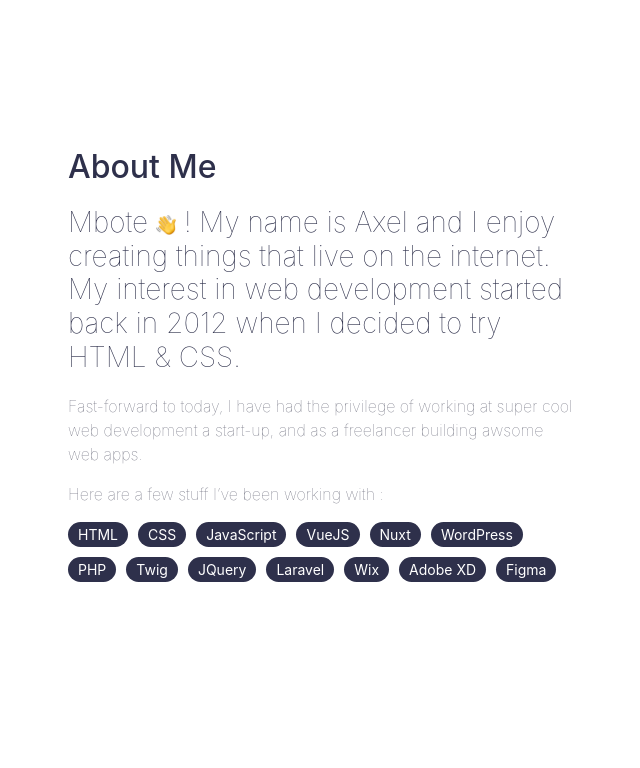
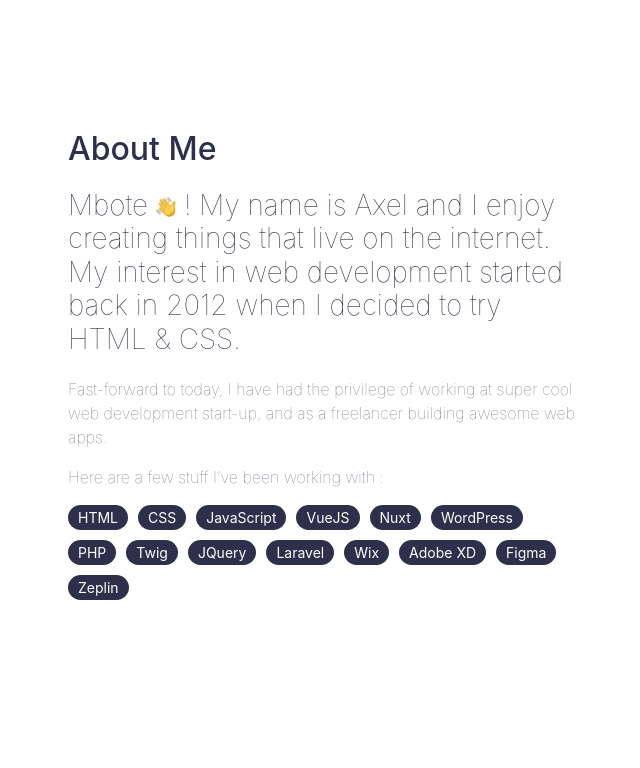
Before and after one commit to axelilali/portfolio, a Nuxt app: page / in a window 1280 px wide. Shown: the part 830-1598 px from the top of the page, without its empty margins (637-1277 px from the left). Built offline with nearby package versions, Linux system fonts and the light colour scheme.

Commit message:
few fixes

```diff
--- a/pages/index.vue
+++ b/pages/index.vue
@@ -6,17 +6,36 @@
         <b-row>
           <b-col>
             <h1 data-aos="fade-up">
-              Hello. <br> I'm a web developer and UI designer based in Kinshasa.
+              Hello. <br>
+              I'm a web developer and UI designer based in Kinshasa.
             </h1>
             <p data-aos="fade-up" data-aos-delay="200">
-              My name is Axel Ilali and I enjoy creating things that live on the internet.
+              My name is Axel Ilali and I enjoy creating things that live on the
+              internet.
             </p>
-            <span data-aos="fade-up" data-aos-delay="300">Find me on
-              <strong><a tabindex="blank" rel="noopener noreferrer" href="https://www.linkedin.com/in/axel-ilali/">LinkedIn</a></strong>,
-              <strong><a href="" rel="noopener noreferrer">Github</a></strong> and
-              <strong><a target="blank" rel="noopener noreferrer" href="https://twitter.com/im__axel">Twitter</a></strong>
+            <span
+              data-aos="fade-up"
+              data-aos-delay="300"
+            >Find me on
+              <strong><a
+                tabindex="blank"
+                rel="noopener noreferrer"
+                href="https://www.linkedin.com/in/axel-ilali/"
+              >LinkedIn</a></strong>,
+              <strong><a href="" rel="noopener noreferrer">Github</a></strong>
+              and
+              <strong><a
+                target="blank"
+                rel="noopener noreferrer"
+                href="https://twitter.com/im__axel"
+              >Twitter</a></strong>
             </span>
-            <a data-aos="fade-up" data-aos-delay="400" class="button" href="mailto:ilali.axel@gmail.com">Let's work together</a>
+            <a
+              data-aos="fade-up"
+              data-aos-delay="400"
+              class="button"
+              href="mailto:ilali.axel@gmail.com"
+            >Let's work together</a>
           </b-col>
         </b-row>
       </b-container>
@@ -26,9 +45,7 @@
       <section id="memoji">
         <b-container>
           <b-row>
-            <b-col>
-              <!-- <img src="~assets/me-1.png" alt="" srcset=""> -->
-            </b-col>
+            <b-col />
           </b-row>
         </b-container>
       </section>
@@ -38,10 +55,26 @@
           <b-row>
             <b-col>
               <h2>About Me</h2>
-              <h3>Mbote <img height="20" src="~assets/waving-hand.png" alt="Waving hand"> ! My name is Axel and I enjoy creating things that live on the internet. My interest in web development started back in 2012 when I decided to try HTML & CSS. </h3>
-              <p>Fast-forward to today, I have had the privilege of working at super cool web development a start-up, and as a freelancer building awsome web apps.</p>
+              <h3>
+                Mbote
+                <img
+                  height="20"
+                  src="~assets/waving-hand.png"
+                  alt="Waving hand"
+                >
+                ! My name is Axel and I enjoy creating things that live on the
+                internet. My interest in web development started back in 2012
+                when I decided to try HTML & CSS.
+              </h3>
+              <p>
+                Fast-forward to today, I have had the privilege of working at
+                super cool web development start-up, and as a freelancer
+                building awesome web apps.
+              </p>
               <p>Here are a few stuff I’ve been working with :</p>
-              <span v-for="(techno,key) in technos" :key="key">{{ techno }}</span>
+              <span v-for="(techno, key) in technos" :key="key">{{
+                techno
+              }}</span>
             </b-col>
           </b-row>
         </b-container>
@@ -50,13 +83,22 @@
       <section id="work">
         <div v-for="(client, key) in clients" :key="key" class="client-box">
           <div class="name">
-            <img v-if="client.logo" width="150" :src="require('../assets/clients/'+client.logo)" alt="" srcset="">
+            <img
+              v-if="client.logo"
+              width="150"
+              :src="require('../assets/clients/' + client.logo)"
+              :alt="client.name"
+            >
             <p v-else>
               {{ client.name }}
             </p>
           </div>
           <div class="desc">
-            <p><strong>Work with : <u>{{ client.name }}</u></strong> <br> {{ client.desc }}</p>
+            <p>
+              <strong>Work with : <u>{{ client.name }}</u></strong>
+              <br>
+              {{ client.desc }}
+            </p>
           </div>
         </div>
       </section>
@@ -65,9 +107,17 @@
         <b-container>
           <b-row>
             <b-col>
-              <img data-aos="zoom-in" width="300" src="~assets/me-3.png" alt="" srcset="">
+              <img
+                data-aos="zoom-in"
+                width="300"
+                src="~assets/me-3.png"
+                alt="Axel Memoji"
+              >
               <h2>What's next ?</h2>
-              <p>Feel free to shoot me an email to talk about your next big project. I'll be glad to work with you !</p>
+              <p>
+                Feel free to shoot me an email to talk about your next big
+                project. I'll be glad to work with you !
+              </p>
               <a href="mailto:ilali.axel@gmail.com">Hire me</a>
             </b-col>
           </b-row>
@@ -81,10 +131,24 @@
 import AOS from 'aos'
 import 'aos/dist/aos.css'
 export default {
-
   data () {
     return {
-      technos: ['HTML', 'CSS', 'JavaScript', 'VueJS', 'Nuxt', 'WordPress', 'PHP', 'Twig', 'JQuery', 'Laravel', 'Wix', 'Adobe XD', 'Figma'],
+      technos: [
+        'HTML',
+        'CSS',
+        'JavaScript',
+        'VueJS',
+        'Nuxt',
+        'WordPress',
+        'PHP',
+        'Twig',
+        'JQuery',
+        'Laravel',
+        'Wix',
+        'Adobe XD',
+        'Figma',
+        'Zeplin'
+      ],
       clients: [
         {
           name: 'Kinshasa Digital',
@@ -151,11 +215,12 @@ export default {
 </script>
 <style lang="scss">
 $primary: #fd8e8e;
-$secondary:#2e304b;
+$secondary: #2e304b;
 $alternate: #6b6c7b;
 $alternate-2: #f1f1f1;
 
-h3,p {
+h3,
+p {
   font-weight: lighter;
 }
 #cursor {
@@ -163,11 +228,11 @@ h3,p {
   position: fixed;
   width: 50px;
   height: 50px;
-  border:2px solid #ddd;
+  border: 2px solid #ddd;
   z-index: 20;
   border-radius: 50%;
-  transform: translate(-50%,-50%);
-  transition: all ease-out .1s;
+  transform: translate(-50%, -50%);
+  transition: all ease-out 0.1s;
   pointer-events: none;
   &.grow {
     width: 80px;
@@ -176,20 +241,20 @@ h3,p {
 }
 .button {
   color: $primary;
-  border:2px solid $primary;
+  border: 2px solid $primary;
   background: transparent;
   display: inline-block;
   padding: 15px 30px;
   border-radius: 40px;
-  transition: all ease .2s;
+  transition: all ease 0.2s;
   &:hover {
     background: $primary;
     color: $secondary;
     text-decoration: none;
     #cursor {
-    width: 100px;
-    height: 100px;
-  }
+      width: 100px;
+      height: 100px;
+    }
   }
 }
 #intro {
@@ -203,7 +268,7 @@ h3,p {
   align-items: center;
   span {
     color: #b5b6bd;
-    font-size: .8125rem;
+    font-size: 0.8125rem;
     margin-bottom: 50px;
     display: block;
     font-weight: lighter;
@@ -212,7 +277,8 @@ h3,p {
     }
   }
 
-  h1,p {
+  h1,
+  p {
     margin-bottom: 50px;
   }
 }
@@ -230,7 +296,7 @@ main {
   #memoji {
     z-index: 1;
     text-align: center;
-    background: url('~assets/bg-2.jpg') no-repeat;
+    background: url("~assets/bg-2.jpg") no-repeat;
     background-size: cover;
     img {
       max-width: 100%;
@@ -238,13 +304,14 @@ main {
   }
   #about {
     z-index: 2;
-    background: #fff ;
+    background: #fff;
     color: $secondary;
-    h2,h3 {
+    h2,
+    h3 {
       margin-bottom: 20px;
     }
     p {
-      color:$alternate;
+      color: $alternate;
     }
     span {
       display: inline-block;
@@ -253,14 +320,14 @@ main {
       color: #fff;
       margin-right: 10px;
       margin-bottom: 10px;
-      font-size: .875rem;
+      font-size: 0.875rem;
       border-radius: 20px;
     }
   }
   #work {
     z-index: 3;
     display: grid;
-    grid-template-columns: repeat(2,1fr);
+    grid-template-columns: repeat(2, 1fr);
     grid-gap: 2px;
     padding: 0px;
     background: #fff;
@@ -273,8 +340,11 @@ main {
       align-items: center;
       justify-content: center;
       height: 100%;
-      p {margin: 0;}
-      .name,.desc {
+      p {
+        margin: 0;
+      }
+      .name,
+      .desc {
         position: absolute;
         left: 0;
         top: 0;
@@ -287,7 +357,7 @@ main {
       .name {
         background: $alternate-2;
         z-index: 3;
-        transition: all ease .1s;
+        transition: all ease 0.1s;
         font-weight: bold;
         justify-content: center;
         p {
@@ -298,7 +368,7 @@ main {
         background: #fff;
         z-index: 2;
         p {
-          transition: all ease .3s;
+          transition: all ease 0.3s;
           transform: translateY(10px);
         }
       }
@@ -306,7 +376,9 @@ main {
         .name {
           opacity: 0;
         }
-        .desc p {transform: translateY(0px);}
+        .desc p {
+          transform: translateY(0px);
+        }
       }
     }
   }
@@ -324,7 +396,7 @@ main {
     }
   }
 }
-@media screen and (max-width:768px) {
+@media screen and (max-width: 768px) {
   #intro {
     position: relative;
     width: 100%;
@@ -342,24 +414,28 @@ main {
     }
   }
 }
-@media screen and (max-width:576px) {
+@media screen and (max-width: 576px) {
   #cursor {
     display: none;
   }
   main {
     #work {
-      img {max-width: 100%;}
+      img {
+        max-width: 100%;
+      }
       .client-box .desc p {
-        font-size: .875rem;
+        font-size: 0.875rem;
       }
     }
     #contact {
-      img { max-width: 100%;}
+      img {
+        max-width: 100%;
+      }
     }
   }
 }
 
-@media screen and (max-width:320px) {
+@media screen and (max-width: 320px) {
   h1 {
     font-size: 30px;
   }
@@ -378,8 +454,8 @@ main {
       .client-box .desc {
         padding: 20px;
         p {
-        font-size: .625rem;
-      }
+          font-size: 0.625rem;
+        }
       }
     }
   }
```
Also changed, not shown: 1 other file (tests, documents, lock files or other folders).
